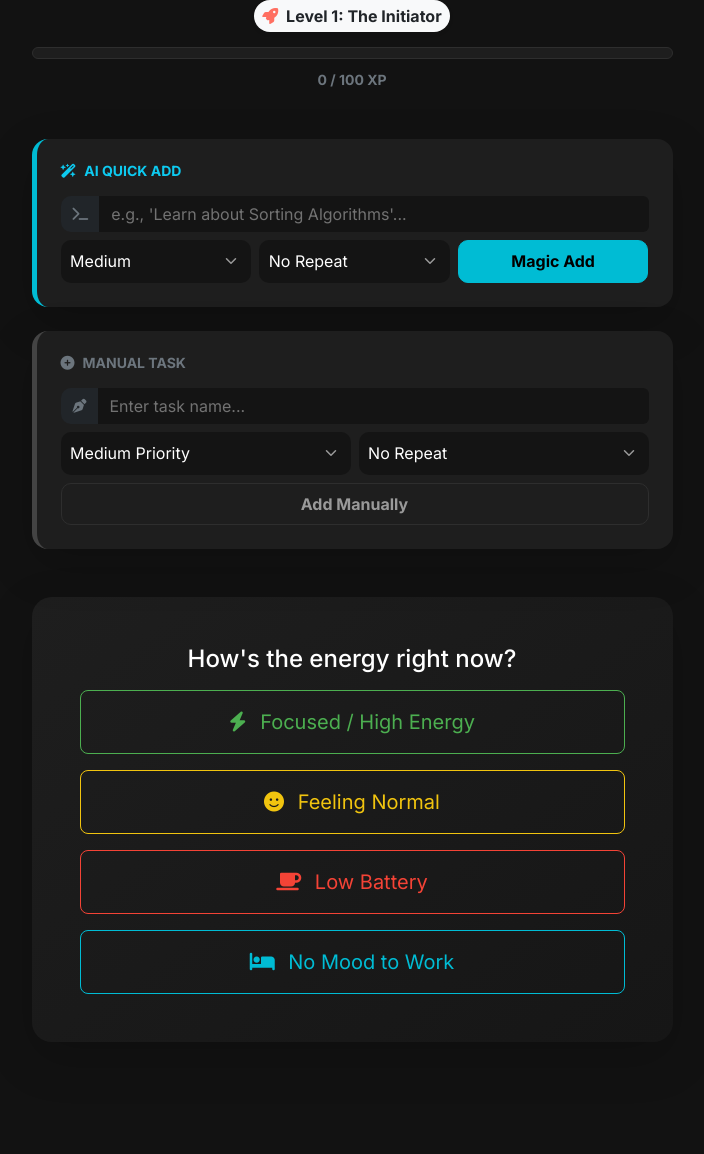
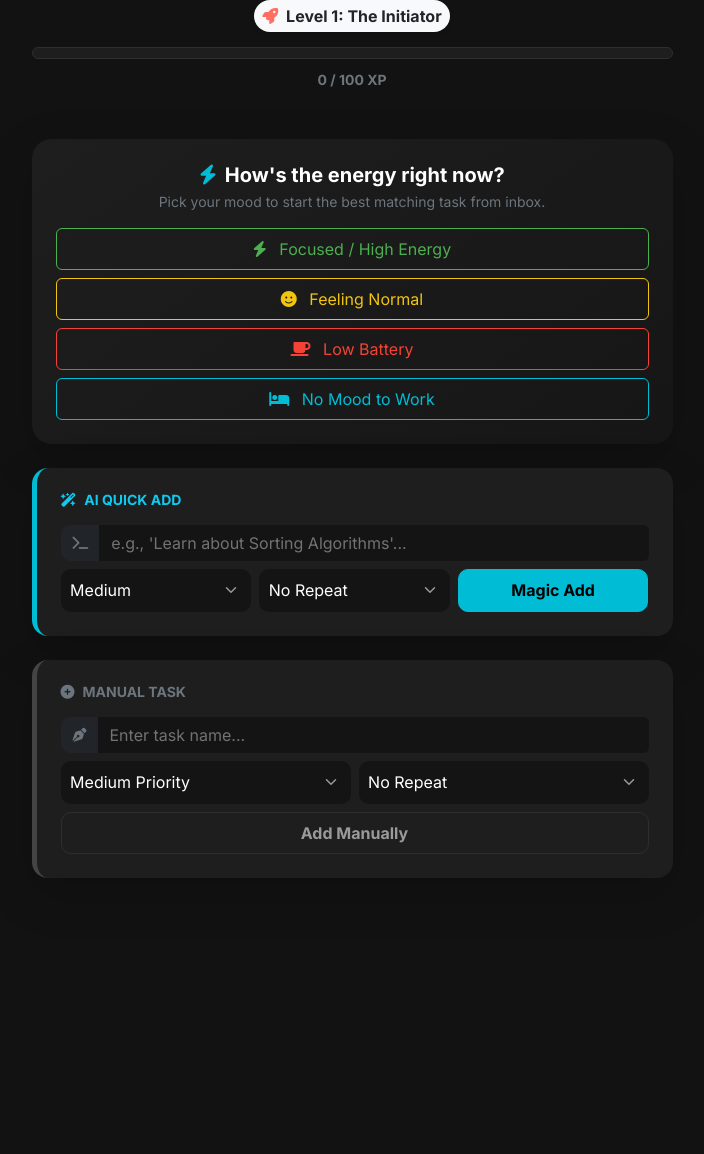
Before and after one commit to sachink8n/Smart-Planner, a Django app: page / in a window 1280 px wide. Shown: the part 122-1276 px from the top of the page, without its empty margins (288-992 px from the left). After the commit the page ends 1000 px from the top, so only its background shows below. Run offline with Django 5.2, Linux system fonts and the light colour scheme; the visitor is signed in with stand-in values (Sample User, id 1); data comes from the database, SQL or seed files in the repository; data that the repository does not hold is empty.

Commit message:
Fix ALLOWED_HOSTS crash and restore mood-first task flow

```diff
--- a/antiprocastination/settings.py
+++ b/antiprocastination/settings.py
@@ -33,8 +33,7 @@ DEBUG = os.environ.get("DEBUG", "True").lower() == "true"
 
 USE_LOCAL_SQLITE = os.environ.get("USE_LOCAL_SQLITE", "false").lower() == "true"
 
-SITE_URL = os.environ.get("SITE_URL")
-ALLOWED_HOSTS = [SITE_URL]
+ALLOWED_HOSTS = ['*']
 
 
 # Application definition
--- a/core/templates/core/main.html
+++ b/core/templates/core/main.html
@@ -32,6 +32,19 @@
             </div>
             <div class="text-center mt-2">
                 <small class="text-secondary fw-bold">{{ profile.xp }} / {{ xp_for_next_level }} XP</small>
+            </div>
+        </div>
+        {% endif %}
+
+        {% if not active_task %}
+        <div class="form-card text-center mb-4 p-4 border-0 shadow-lg" style="background: linear-gradient(145deg, #1e1e1e, #161616); border-radius: 20px;">
+            <h5 class="mb-1 text-white fw-bold"><i class="fas fa-bolt me-2" style="color:var(--accent-color);"></i>How's the energy right now?</h5>
+            <p class="text-secondary small mb-3">Pick your mood to start the best matching task from inbox.</p>
+            <div class="d-grid gap-2">
+                <a href="{% url 'suggest_task_by_mood' 'Hard' %}" class="btn btn-outline-success py-2"><i class="fas fa-bolt me-2"></i> Focused / High Energy</a>
+                <a href="{% url 'suggest_task_by_mood' 'Moderate' %}" class="btn btn-outline-warning py-2"><i class="fas fa-smile me-2"></i> Feeling Normal</a>
+                <a href="{% url 'suggest_task_by_mood' 'Easy' %}" class="btn btn-outline-danger py-2"><i class="fas fa-coffee me-2"></i> Low Battery</a>
+                <a href="{% url 'relax_mode' %}" class="btn btn-outline-info py-2"><i class="fas fa-bed me-2"></i> No Mood to Work</a>
             </div>
         </div>
         {% endif %}
@@ -153,18 +166,6 @@
                     <a href="{% url 'delete_task' active_task.id %}" class="btn btn-delete flex-fill py-2 fw-bold">DELETE</a>
                 </div>
             </div>
-        {% endif %}
-
-        {% if show_mood or not active_task %}
-        <div class="form-card text-center my-5 p-5 border-0 shadow-lg" style="background: linear-gradient(145deg, #1e1e1e, #161616); border-radius: 20px;">
-            <h4 class="mb-3 text-white">How's the energy right now?</h4>
-            <div class="d-grid gap-3">
-                <a href="{% url 'suggest_task_by_mood' 'Hard' %}" class="btn btn-lg btn-outline-success py-3"><i class="fas fa-bolt me-2"></i> Focused / High Energy</a>
-                <a href="{% url 'suggest_task_by_mood' 'Moderate' %}" class="btn btn-lg btn-outline-warning py-3"><i class="fas fa-smile me-2"></i> Feeling Normal</a>
-                <a href="{% url 'suggest_task_by_mood' 'Easy' %}" class="btn btn-lg btn-outline-danger py-3"><i class="fas fa-coffee me-2"></i> Low Battery</a>
-                <a href="{% url 'relax_mode' %}" class="btn btn-lg btn-outline-info py-3"><i class="fas fa-bed me-2"></i> No Mood to Work</a>
-            </div>
-        </div>
         {% endif %}
 
         {% if assigned_tasks %}
--- a/core/views.py
+++ b/core/views.py
@@ -386,11 +386,7 @@ def createtodo_ai(request):
                 is_recurring=is_recurring,
                 recurring_type=recurring_type,
             )
-            messages.success(request, f"AI Task '{new_task.title}' added to your inbox!")
-
-            if not Task.objects.filter(user=user, status='ACTIVE', team=None).exists():
-                new_task.status = 'ACTIVE'
-                new_task.save()
+            messages.success(request, f"✅ '{new_task.title}' added to inbox! Now pick your mood to start it.")
 
             if isinstance(sub_tasks_list, list):
                  sub_tasks_list = " ".join(sub_tasks_list)
```
